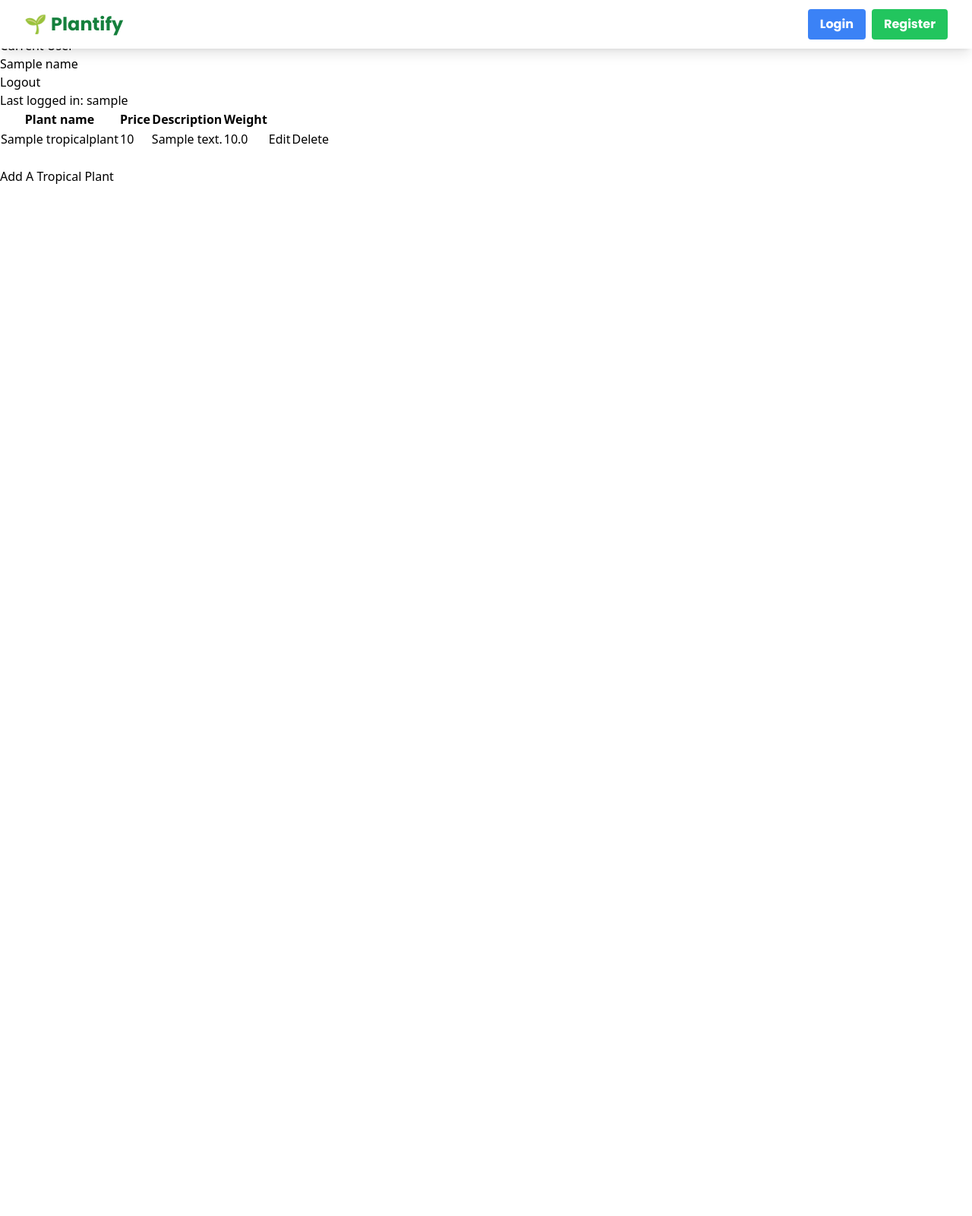
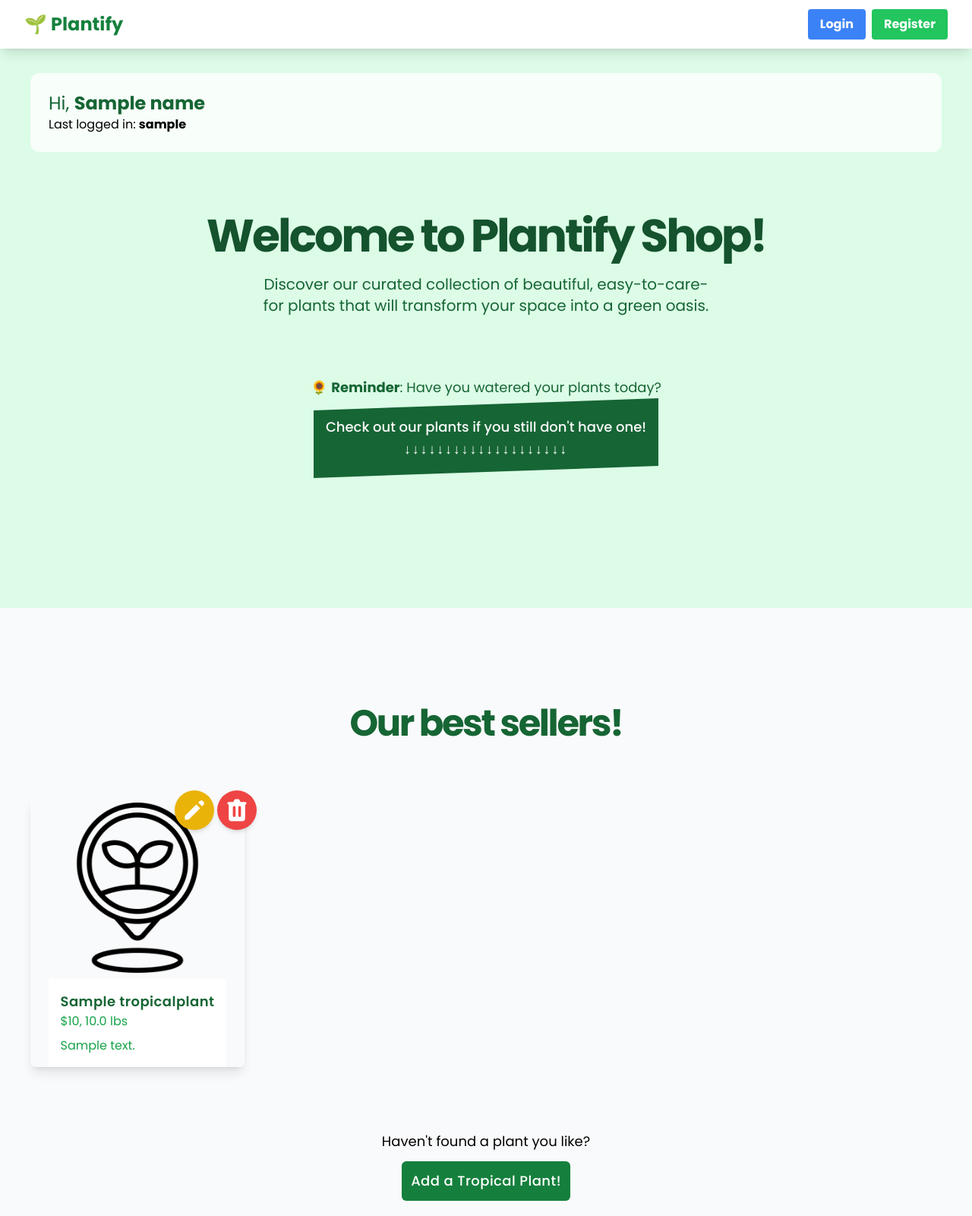
Before and after one commit to ryuun1corn/plantify, a Django app: template main/templates/main.html in a window 1280 px wide. Shown: the whole page at 76% size. Before the commit the page ends 242 px from the top, so only its background shows below. Run offline with Django 5.2, Linux system fonts and the light colour scheme; tables that the repository leaves empty hold one stand-in row (values such as "Sample post"); the template is opened without the code that fills it: values that come from a table or form of the project are taken from there, most other values are stand-ins (such as "Sample title", 1, 10 or a date in 2020); some libraries are stand-ins or nearby versions.

Commit message:
feat: style homepage

```diff
--- /dev/null
+++ b/main/templates/card_plant.html
@@ -0,0 +1,53 @@
+{% load static %}
+<div
+  class="flex items-center justify-center flex-col group rounded-md shadow-lg transition-transform hover:scale-105 relative"
+>
+  <img
+    src="{% static 'image/plant_placeholder.png' %}"
+    alt="Plant placeholder"
+    class="w-auto h-60 p-2"
+  />
+  <div class="bg-white p-4 flex flex-col gap-2">
+    <div class="flex flex-col">
+      <h3 class="font-semibold text-lg text-green-800 tracking-wide">
+        {{ plant.name }}
+      </h3>
+      <p class="text-green-600">${{ plant.price }}, {{ plant.weight }} lbs</p>
+    </div>
+    <p class="text-green-600">{{ plant.description }}</p>
+  </div>
+  <div class="absolute -top-2 -right-4 flex space-x-1">
+    <a
+      href="{% url 'main:edit_tropical_plant' plant.pk %}"
+      class="bg-yellow-500 hover:bg-yellow-600 text-white rounded-full p-2 transition duration-300 shadow-md"
+    >
+      <svg
+        xmlns="http://www.w3.org/2000/svg"
+        class="h-9 w-9"
+        viewBox="0 0 20 20"
+        fill="currentColor"
+      >
+        <path
+          d="M13.586 3.586a2 2 0 112.828 2.828l-.793.793-2.828-2.828.793-.793zM11.379 5.793L3 14.172V17h2.828l8.38-8.379-2.83-2.828z"
+        />
+      </svg>
+    </a>
+    <a
+      href="{% url 'main:delete_tropical_plant' plant.pk %}"
+      class="bg-red-500 hover:bg-red-600 text-white rounded-full p-2 transition duration-300 shadow-md"
+    >
+      <svg
+        xmlns="http://www.w3.org/2000/svg"
+        class="h-9 w-9"
+        viewBox="0 0 20 20"
+        fill="currentColor"
+      >
+        <path
+          fill-rule="evenodd"
+          d="M9 2a1 1 0 00-.894.553L7.382 4H4a1 1 0 000 2v10a2 2 0 002 2h8a2 2 0 002-2V6a1 1 0 100-2h-3.382l-.724-1.447A1 1 0 0011 2H9zM7 8a1 1 0 012 0v6a1 1 0 11-2 0V8zm5-1a1 1 0 00-1 1v6a1 1 0 102 0V8a1 1 0 00-1-1z"
+          clip-rule="evenodd"
+        />
+      </svg>
+    </a>
+  </div>
+</div>
--- a/main/templates/main.html
+++ b/main/templates/main.html
@@ -1,48 +1,57 @@
 {% extends 'base.html' %}
+{% load static %}
+{% block meta %}
+    <title>Home</title>
+{% endblock meta %}
 {% block content %}
     {% include 'navbar.html' %}
-    <h1>Welcome to Plantify Shop!</h1>
-    <h5>{{ app_name }}</h5>
-    <h5>Current User</h5>
-    <p>{{ name }}</p>
-    <a href="{% url 'main:logout' %}">
-        <button>Logout</button>
-    </a>
-    <h5>Last logged in: {{ last_login }}</h5>
+    <div>
+        <section class="min-h-screen pt-24 px-10">
+            <div class="w-full h-full bg-white/80 p-6 rounded-xl">
+                <h5 class="text-2xl text-green-800">
+                    Hi, <b>{{ name }}</b>
+                </h5>
+                <h5>
+                    Last logged in: <b>{{ last_login }}</b>
+                </h5>
+            </div>
+            <header class="flex flex-col items-center justify-center gap-5 my-20">
+                <h1 class="text-3xl font-bold tracking-tighter text-green-900 sm:text-5xl xl:text-6xl/none text-center w-full">
+                    Welcome to Plantify Shop!
+                </h1>
+                <p class="max-w-[600px] text-green-800 md:text-xl w-full text-center block">
+                    Discover our curated collection of beautiful, easy-to-care-for plants that will transform your space into a green oasis.
+                </p>
+            </header>
+            <div class="my-5 flex flex-col items-center justify-center text-lg gap-3 text-green-800">
+                <p>
+                    🌻 <b>Reminder</b>: Have you watered your plants today?
+                </p>
+                <div class="before:block before:absolute before:-inset-1 before:-skew-y-2 before:bg-green-800 relative flex flex-col items-center justify-center p-3">
+                    <p class="relative text-gray-50 font-medium">Check out our plants if you still don't have one!</p>
+                    <p class="tracking-widest font-bold text-gray-50 relative leading-relaxed">↓↓↓↓↓↓↓↓↓↓↓↓↓↓↓↓↓↓↓↓</p>
+                </div>
+            </div>
+        </section>
+        <section class="min-h-screen pt-24 bg-gray-50">
             {% if not tropical_plants %}
                 <p>Belum ada data tanaman tropis pada toko Plantify.</p>
             {% else %}
-        <table>
-            <tr>
-                <th>Plant name</th>
-                <th>Price</th>
-                <th>Description</th>
-                <th>Weight</th>
-            </tr>
-            {% comment %} Berikut cara memperlihatkan data mood di bawah baris ini
-            {% endcomment %}
+                <h2 class="text-3xl font-bold tracking-tighter text-green-800 sm:text-5xl text-center my-8">Our best sellers!</h2>
+                <div class="grid gap-6 sm:grid-cols-2 lg:grid-cols-4 p-10">
                     {% for plant in tropical_plants %}
-                <tr>
-                    <td>{{ plant.name }}</td>
-                    <td>{{ plant.price }}</td>
-                    <td>{{ plant.description }}</td>
-                    <td>{{ plant.weight }}</td>
-                    <td>
-                        <a href="{% url 'main:edit_tropical_plant' plant.pk %}">
-                            <button>Edit</button>
-                        </a>
-                    </td>
-                    <td>
-                        <a href="{% url 'main:delete_tropical_plant' plant.pk %}">
-                            <button>Delete</button>
-                        </a>
-                    </td>
-                </tr>
+                        {% include 'card_plant.html' with plant=plant %}
                     {% endfor %}
-        </table>
+                </div>
             {% endif %}
             <br />
-    <a href="{% url 'main:add_tropical_plant' %}">
-        <button>Add A Tropical Plant</button>
+            <div class="flex flex-col gap-3 w-full items-center justify-center p-5 text-lg">
+                <p>Haven't found a plant you like?</p>
+                <a href="{% url 'main:add_tropical_plant' %}"
+                   class="bg-green-700 text-white hover:bg-green-800 p-3 rounded-md font-medium tracking-wide">
+                    <button>Add a Tropical Plant!</button>
                 </a>
+            </div>
+        </section>
+    </div>
 {% endblock content %}
--- a/templates/base.html
+++ b/templates/base.html
@@ -12,7 +12,7 @@
           @import url('https://fonts.googleapis.com/css2?family=Poppins:ital,wght@0,400;0,500;0,600;0,700;1,400;1,500;1,600;1,700&display=swap');
         </style>
     </head>
-    <body>
+    <body class="bg-green-100 font-['Poppins']">
         {% block content %}
         {% endblock content %}
     </body>
```
Also changed, not shown: main/views.py (+5 -2 lines), static/image/plant_placeholder.png (added). Lines whose indentation alone changed are shown as unchanged.
